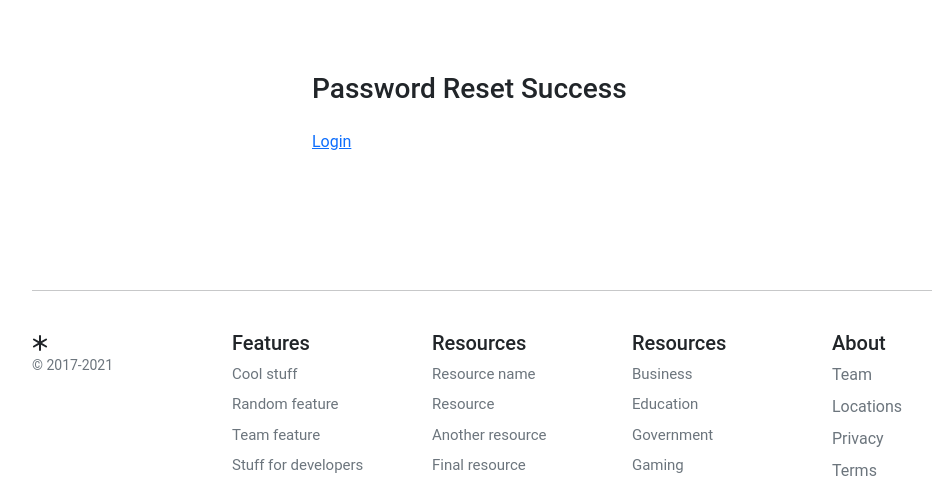
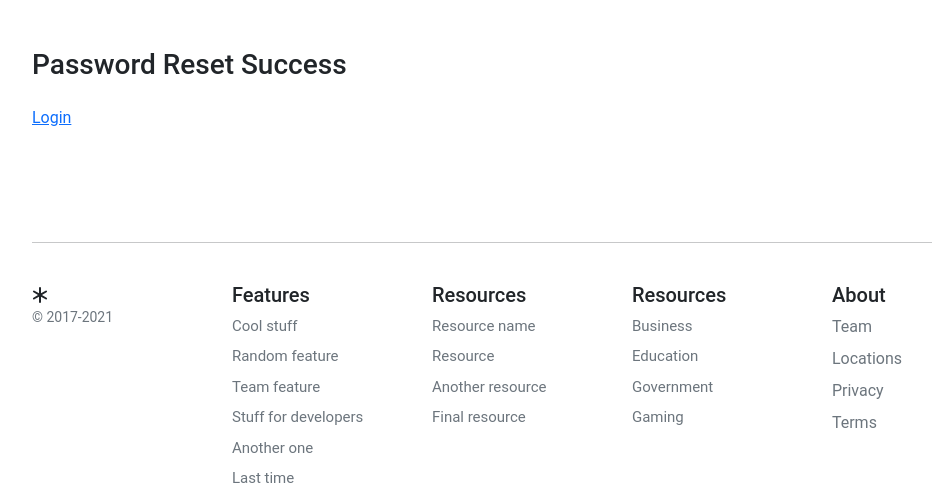
Before and after one commit to rezanahi/Django-Ecommerce-Store, a Django app: page /account/password_reset_complete/ in a window 1280 px wide. Shown: the part 93-579 px from the top of the page, without its empty margins (120-1052 px from the left). Run offline with Django 4.2, Linux system fonts and the light colour scheme; data comes from the database, SQL or seed files in the repository; both versions use the stored data as it was after the commit.

Commit message:
refactor reset_status & password_reset_confirm templates

```diff
--- a/templates/account/registration/login.html
+++ b/templates/account/registration/login.html
@@ -48,8 +48,11 @@
                                     </button>
                                 </div>
                                 <p class="text-center pb-3">
-                                    <a href="{% url "account:register" %}">Create an account</a>
+                                    <div class="text-center"><a href="{% url "account:register" %}">Create an account</a></div>
+{#                                    <a href="{% url "account:register" %}">Create an account</a>#}
+                                    <div class="text-center"><a href="{% url "account:pwdreset" %}">Forgotten Password?</a></div>
                                 </p>
+
                             </form>
                             <p class="small text-center pt-4">
                                 {% comment %} <a href="{% url "password_reset" %}">Forgotten Password?</a> {% endcomment %}
--- a/templates/account/registration/register.html
+++ b/templates/account/registration/register.html
@@ -1,5 +1,5 @@
 {% extends "base.html" %}
-{% block title %}Signup{% endblock %}
+{% block title %}Sign-up{% endblock %}
 {% block content %}
 
 <style>
--- a/templates/account/user/reset_status.html
+++ b/templates/account/user/reset_status.html
@@ -19,14 +19,14 @@
 </style>
 
 
-<div class="container-fluid">
-    <div class="row no-gutter">
-        <div class="col-md-12">
-            <div class="login d-flex align-items-center py-5">
+{#<div class="container-fluid">#}
+{#    <div class="row no-gutter">#}
+{#        <div class="col-md-12">#}
+{#            <div class="login d-flex align-items-center py-5">#}
                 <div class="container">
                     <div class="row">
-                        <div class="col-12 col-lg-6  mx-auto">
-                            <div class="p-4">
+                        <div class="col-12 col-lg-6">
+                            <div class="py-lg-5">
                                 {% if 'email' in request.get_full_path %}
                                         <h3 class="mb-4">Password Reset Success</h3>
                                         <p>Check your email for instructions</p>
@@ -39,8 +39,8 @@
                         </div>
                     </div>
                 </div>
-            </div>
-        </div>
-    </div>
-</div>
+{#            </div>#}
+{#        </div>#}
+{#    </div>#}
+{#</div>#}
 {% endblock %}
```
Also changed, not shown: templates/account/user/password_reset_confirm.html (+6 -10 lines), db.sqlite3.
